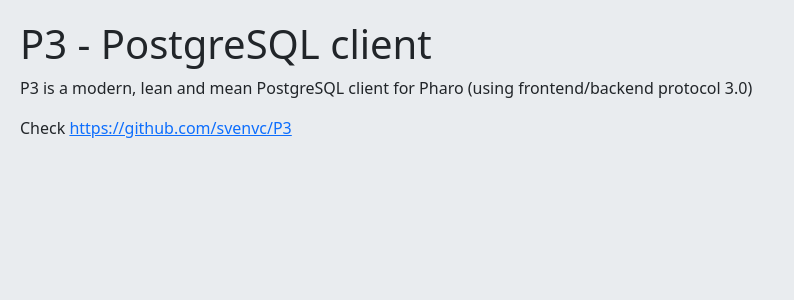
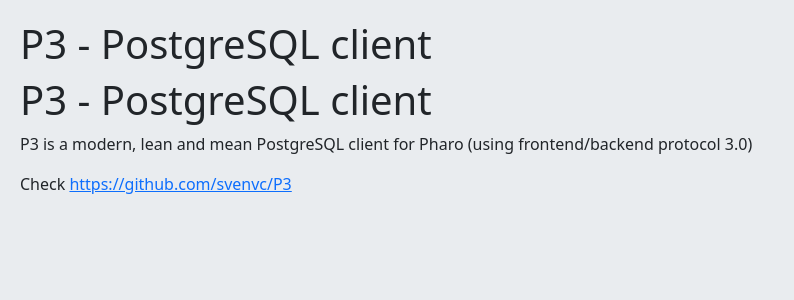
Before and after one commit to pharo-catalog/pharo-catalog.github.io, a Jekyll site: the page built from _posts/2021-12-24-P3.markdown, in a window 1280 px wide. Shown: the top 300 px of the page, without its empty margins (0-794 px from the left). Built offline with Jekyll 4.4.1, drawn with Linux system fonts in a browser that asks for light colours.

Commit message:
add more

```diff
--- a/_posts/2021-12-24-P3.markdown
+++ b/_posts/2021-12-24-P3.markdown
@@ -14,6 +14,7 @@ expression: "
 		group: #default;
 		load"
 ---
+# P3 - PostgreSQL client
 
 P3 is a modern, lean and mean PostgreSQL client for Pharo (using frontend/backend protocol 3.0)
 
```
